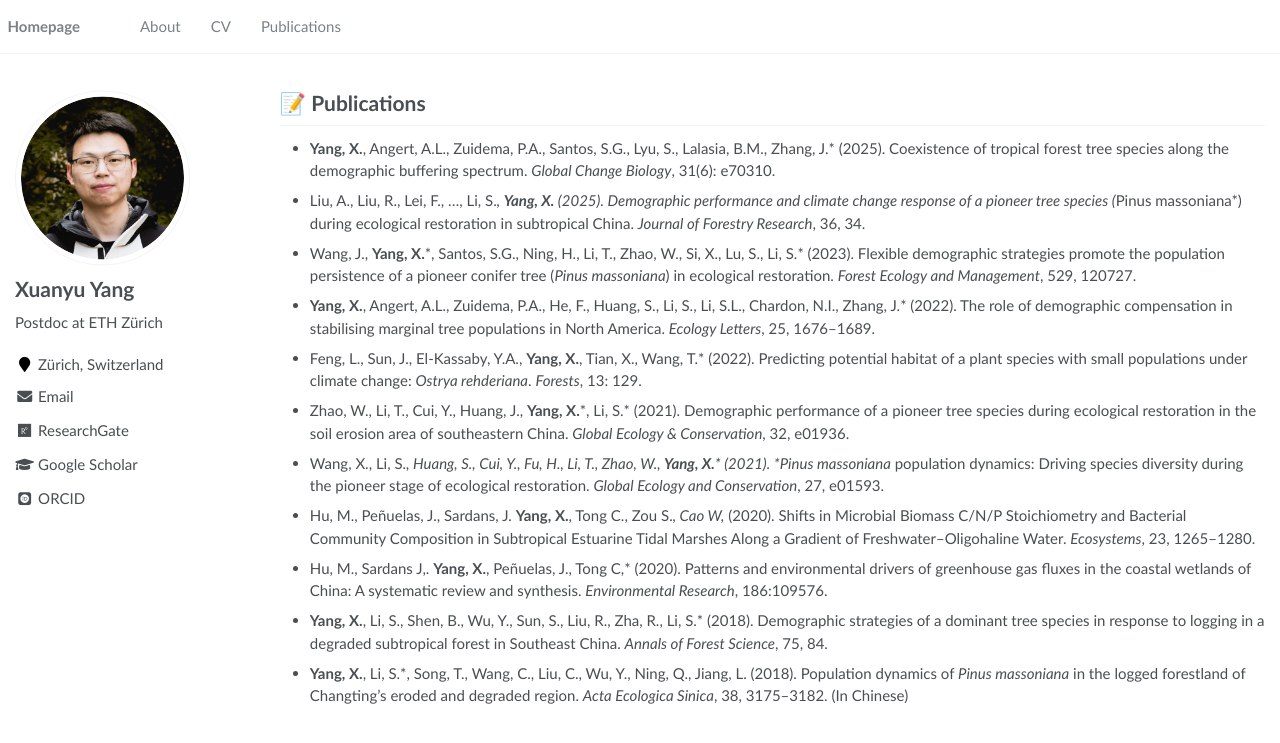
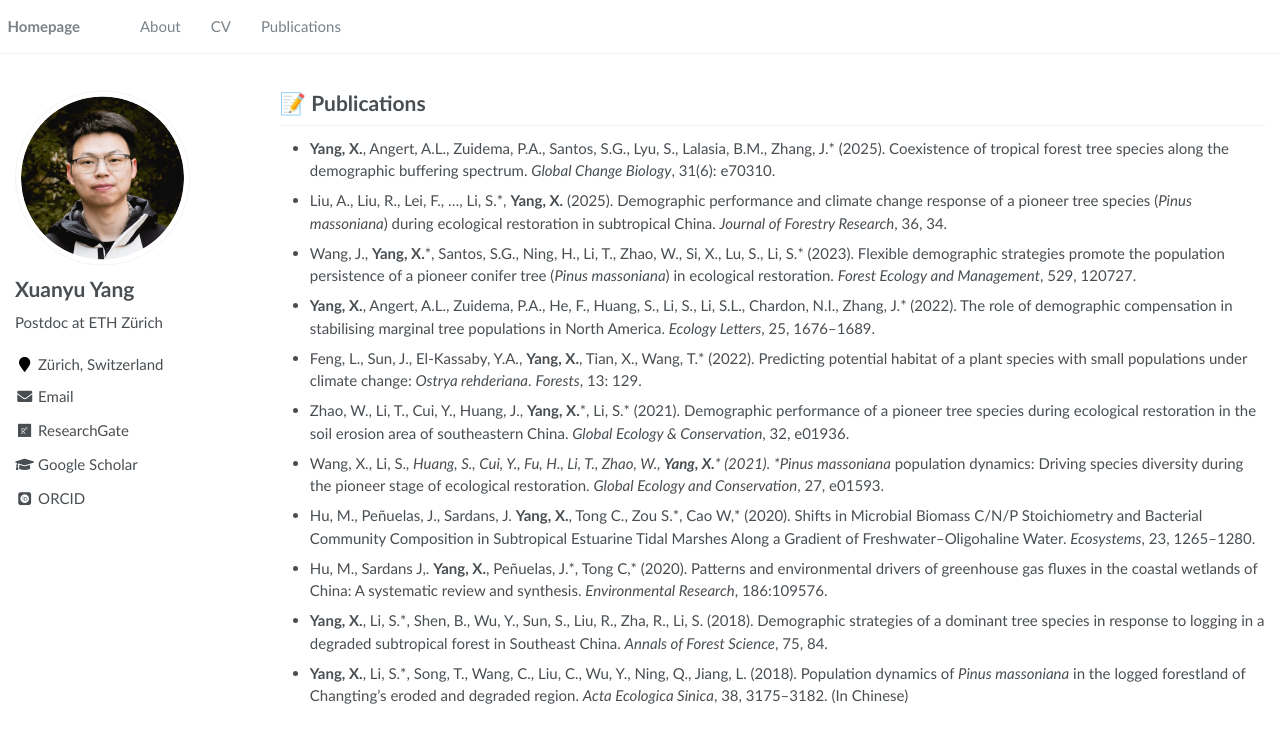
Before and after one commit to Xianyu-Yang/xianyu-yang.github.io, a Jekyll site: the page built from _pages/publications.md, in a window 1280 px wide. Shown: the top 743 px of the page. Built offline with Jekyll 4.4.1, drawn with Linux system fonts in a browser that asks for light colours; some web fonts are replaced.

```diff
--- a/_pages/publications.md
+++ b/_pages/publications.md
@@ -6,24 +6,24 @@ author_profile: true
 ---
 
 # 📝 Publications
-- **Yang, X.**, Angert, A.L., Zuidema, P.A., Santos, S.G., Lyu, S., Lalasia, B.M., Zhang, J.* (2025). Coexistence of tropical forest tree species along the demographic buffering spectrum. _Global Change Biology_, 31(6): e70310.
+- **Yang, X.**, Angert, A.L., Zuidema, P.A., Santos, S.G., Lyu, S., Lalasia, B.M., Zhang, J.\* (2025). Coexistence of tropical forest tree species along the demographic buffering spectrum. _Global Change Biology_, 31(6): e70310.
 
-- Liu, A., Liu, R., Lei, F., …, Li, S.*, **Yang, X.** (2025). Demographic performance and climate change response of a pioneer tree species (*Pinus massoniana*) during ecological restoration in subtropical China. _Journal of Forestry Research_, 36, 34.
+- Liu, A., Liu, R., Lei, F., …, Li, S.\*, **Yang, X.** (2025). Demographic performance and climate change response of a pioneer tree species (*Pinus massoniana*) during ecological restoration in subtropical China. _Journal of Forestry Research_, 36, 34.
 
-- Wang, J., **Yang, X.**\*, Santos, S.G., Ning, H., Li, T., Zhao, W., Si, X., Lu, S., Li, S.* (2023). Flexible demographic strategies promote the population persistence of a pioneer conifer tree (*Pinus massoniana*) in ecological restoration. _Forest Ecology and Management_, 529, 120727.
+- Wang, J., **Yang, X.**\*, Santos, S.G., Ning, H., Li, T., Zhao, W., Si, X., Lu, S., Li, S.\* (2023). Flexible demographic strategies promote the population persistence of a pioneer conifer tree (*Pinus massoniana*) in ecological restoration. _Forest Ecology and Management_, 529, 120727.
 
-- **Yang, X.**, Angert, A.L., Zuidema, P.A., He, F., Huang, S., Li, S., Li, S.L., Chardon, N.I., Zhang, J.* (2022). The role of demographic compensation in stabilising marginal tree populations in North America. _Ecology Letters_, 25, 1676–1689.
+- **Yang, X.**, Angert, A.L., Zuidema, P.A., He, F., Huang, S., Li, S., Li, S.L., Chardon, N.I., Zhang, J.\* (2022). The role of demographic compensation in stabilising marginal tree populations in North America. _Ecology Letters_, 25, 1676–1689.
 
-- Feng, L., Sun, J., El-Kassaby, Y.A., **Yang, X.**, Tian, X., Wang, T.* (2022). Predicting potential habitat of a plant species with small populations under climate change: *Ostrya rehderiana*. _Forests_, 13: 129.
+- Feng, L., Sun, J., El-Kassaby, Y.A., **Yang, X.**, Tian, X., Wang, T.\* (2022). Predicting potential habitat of a plant species with small populations under climate change: *Ostrya rehderiana*. _Forests_, 13: 129.
 
 - Zhao, W., Li, T., Cui, Y., Huang, J., **Yang, X.**\*, Li, S.* (2021). Demographic performance of a pioneer tree species during ecological restoration in the soil erosion area of southeastern China. _Global Ecology & Conservation_, 32, e01936.
 
 - Wang, X., Li, S.*, Huang, S., Cui, Y., Fu, H., Li, T., Zhao, W., **Yang, X.**\* (2021). *Pinus massoniana* population dynamics: Driving species diversity during the pioneer stage of ecological restoration. _Global Ecology and Conservation_, 27, e01593.
 
-- Hu, M., Peñuelas, J., Sardans, J. **Yang, X.**, Tong C., Zou S.*, Cao W,* (2020). Shifts in Microbial Biomass C/N/P Stoichiometry and Bacterial Community Composition in Subtropical Estuarine Tidal Marshes Along a Gradient of Freshwater–Oligohaline Water. _Ecosystems_, 23, 1265–1280.
+- Hu, M., Peñuelas, J., Sardans, J. **Yang, X.**, Tong C., Zou S.\*, Cao W,\* (2020). Shifts in Microbial Biomass C/N/P Stoichiometry and Bacterial Community Composition in Subtropical Estuarine Tidal Marshes Along a Gradient of Freshwater–Oligohaline Water. _Ecosystems_, 23, 1265–1280.
 
-- Hu, M., Sardans J,. **Yang, X.**, Peñuelas, J., Tong C,* (2020). Patterns and environmental drivers of greenhouse gas fluxes in the coastal wetlands of China: A systematic review and synthesis. _Environmental Research_, 186:109576.
+- Hu, M., Sardans J,. **Yang, X.**, Peñuelas, J.\*, Tong C,\* (2020). Patterns and environmental drivers of greenhouse gas fluxes in the coastal wetlands of China: A systematic review and synthesis. _Environmental Research_, 186:109576.
 
-- **Yang, X.**, Li, S., Shen, B., Wu, Y., Sun, S., Liu, R., Zha, R., Li, S.* (2018). Demographic strategies of a dominant tree species in response to logging in a degraded subtropical forest in Southeast China. _Annals of Forest Science_, 75, 84.
+- **Yang, X.**, Li, S.\*, Shen, B., Wu, Y., Sun, S., Liu, R., Zha, R., Li, S. (2018). Demographic strategies of a dominant tree species in response to logging in a degraded subtropical forest in Southeast China. _Annals of Forest Science_, 75, 84.
 
 - **Yang, X.**, Li, S.\*, Song, T., Wang, C., Liu, C., Wu, Y., Ning, Q., Jiang, L. (2018). Population dynamics of *Pinus massoniana* in the logged forestland of Changting’s eroded and degraded region. _Acta Ecologica Sinica_, 38, 3175–3182. (In Chinese)
```
